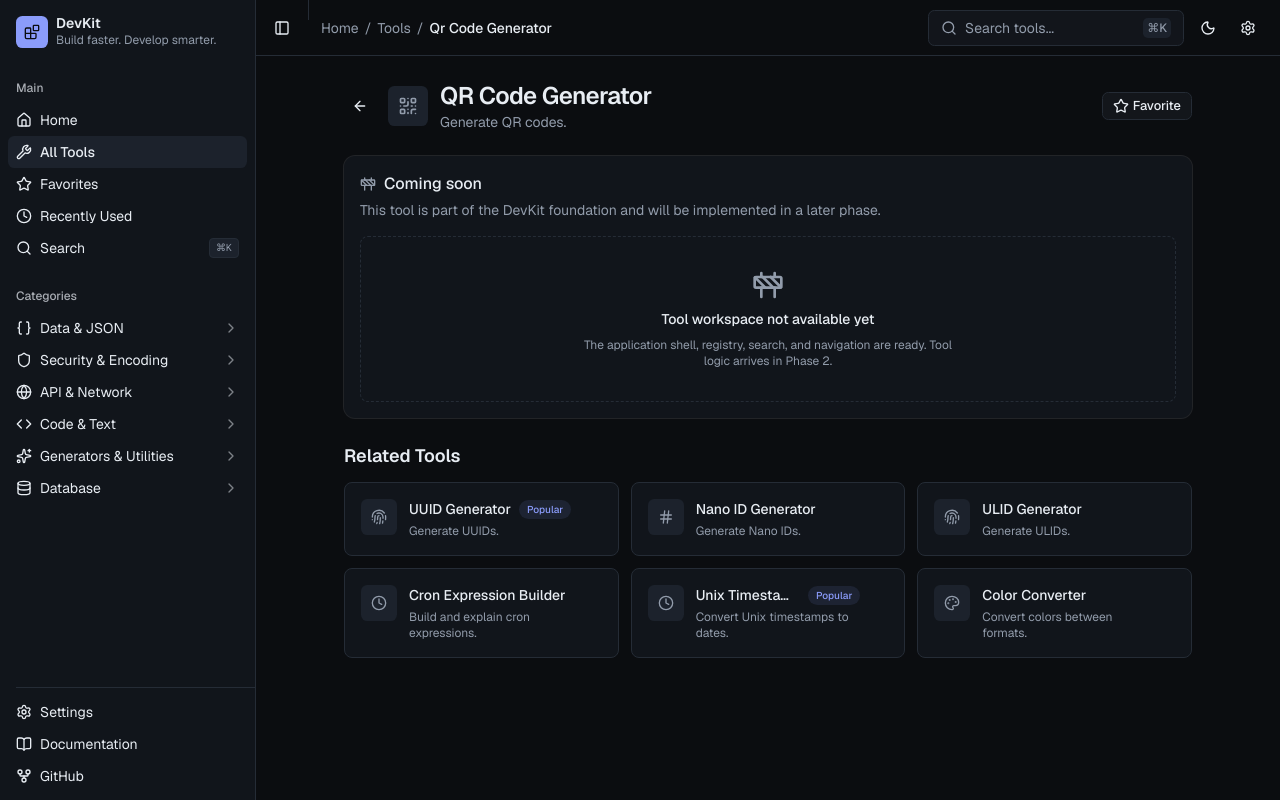
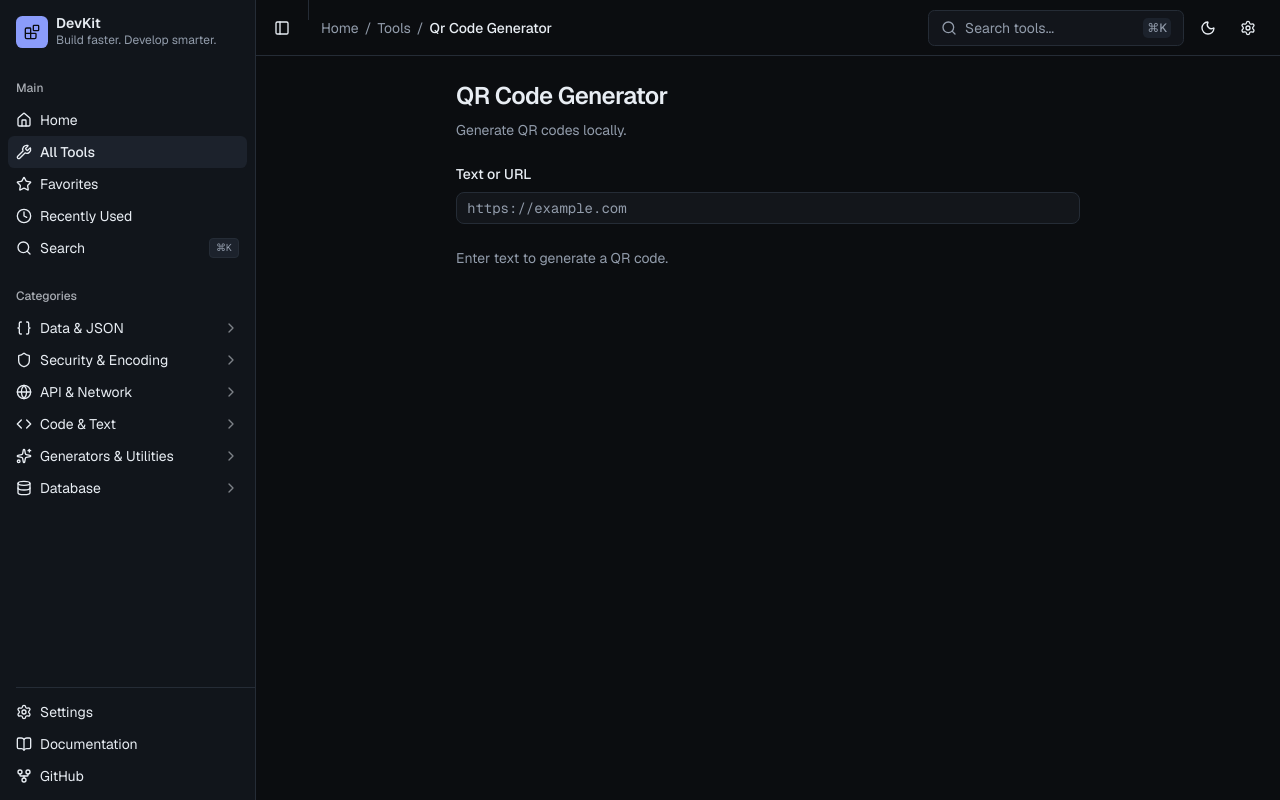
Before and after one commit to fazasync/Devkit, a Next.js app: page /tools/qr-code-generator in a window 1280 px wide. Built offline with nearby package versions, Linux system fonts and the light colour scheme.

Commit message:
feat: implement QR code generator (qrcode)

```diff
--- /dev/null
+++ b/app/tools/qr-code-generator/page.tsx
@@ -0,0 +1,16 @@
+import { QrCodeGenerator } from "@/features/qr-code-generator";
+import { RecentlyUsedTracker } from "@/components/shared/recently-used-tracker";
+
+export const metadata = {
+  title: "QR Code Generator — DevKit",
+  description: "Generate QR codes.",
+};
+
+export default function QrCodeGeneratorPage() {
+  return (
+    <>
+      <RecentlyUsedTracker id="qr-code-generator" />
+      <QrCodeGenerator />
+    </>
+  );
+}
--- /dev/null
+++ b/features/qr-code-generator/components/qr-code-generator.tsx
@@ -0,0 +1,98 @@
+"use client";
+
+import { useEffect, useState } from "react";
+import QRCode from "qrcode";
+import { Button } from "@/components/ui/button";
+import { Input } from "@/components/ui/input";
+import { CopyButton } from "@/components/shared/copy-button";
+
+export function QrCodeGenerator() {
+  const [text, setText] = useState("");
+  const [dataUrl, setDataUrl] = useState("");
+  const [error, setError] = useState<string | null>(null);
+
+  const displayDataUrl = text.trim().length === 0 ? "" : dataUrl;
+  const displayError = text.trim().length === 0 ? null : error;
+
+  useEffect(() => {
+    let cancelled = false;
+    if (text.trim().length === 0) {
+      return;
+    }
+    QRCode.toDataURL(text, { width: 256, margin: 1 })
+      .then((url) => {
+        if (!cancelled) {
+          setDataUrl(url);
+        }
+      })
+      .catch((err) => {
+        if (!cancelled) {
+          setError(err instanceof Error ? err.message : "Generation failed.");
+          setDataUrl("");
+        }
+      });
+    return () => {
+      cancelled = true;
+    };
+  }, [text]);
+
+  const handleDownload = () => {
+    if (!displayDataUrl) return;
+    const link = document.createElement("a");
+    link.href = displayDataUrl;
+    link.download = "qrcode.png";
+    link.click();
+  };
+
+  return (
+    <div className="mx-auto flex w-full max-w-2xl flex-col gap-6 p-6">
+      <section className="flex flex-col gap-2">
+        <h1 className="text-2xl font-semibold tracking-tight text-foreground">
+          QR Code Generator
+        </h1>
+        <p className="text-sm text-muted-foreground">
+          Generate QR codes locally.
+        </p>
+      </section>
+
+      <section className="flex flex-col gap-2">
+        <label htmlFor="qr-input" className="text-sm font-medium text-foreground">
+          Text or URL
+        </label>
+        <Input
+          id="qr-input"
+          value={text}
+          onChange={(event) => setText(event.target.value)}
+          placeholder="https://example.com"
+          className="font-mono text-sm"
+        />
+      </section>
+
+      {displayError ? (
+        <div
+          role="alert"
+          className="rounded-md border border-destructive/40 bg-destructive/10 px-3 py-2 text-sm text-destructive"
+        >
+          {displayError}
+        </div>
+      ) : null}
+
+      {displayDataUrl ? (
+        <section className="flex flex-col items-center gap-3">
+          {/* eslint-disable-next-line @next/next/no-img-element */}
+          <img src={displayDataUrl} alt="Generated QR code" className="rounded-md border border-border" />
+          <div className="flex gap-2">
+            <Button onClick={handleDownload}>Download PNG</Button>
+            <CopyButton value={displayDataUrl} label="Copy data URL" />
+          </div>
+        </section>
+      ) : (
+        <p className="text-sm text-muted-foreground">
+          Enter text to generate a QR code.
+        </p>
+      )}
+    </div>
+  );
+}
+
+export default QrCodeGenerator;
--- /dev/null
+++ b/features/qr-code-generator/index.ts
@@ -0,0 +1 @@
+export { QrCodeGenerator } from "./components/qr-code-generator";
--- a/package.json
+++ b/package.json
@@ -21,6 +21,7 @@
     "lucide-react": "^1.71.0",
     "next": "16.4.6",
     "next-themes": "^0.4.6",
+    "qrcode": "^1.5.4",
     "react": "19.3.0",
     "react-dom": "19.3.0",
     "shadcn": "^4.23.0",
@@ -34,6 +35,7 @@
     "@tailwindcss/turbopack": "4.3.3",
     "@types/js-yaml": "^4.0.9",
     "@types/node": "^20",
+    "@types/qrcode": "^1.5.6",
     "@types/react": "^19",
     "@types/react-dom": "^19",
     "eslint": "^9",
```
Also changed, not shown: 2 other files (tests, documents, lock files or other folders).
